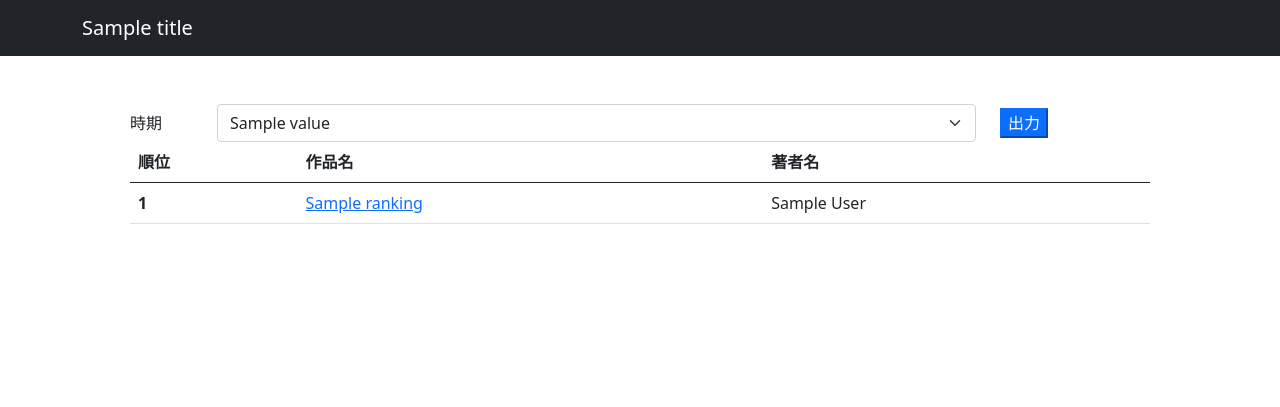
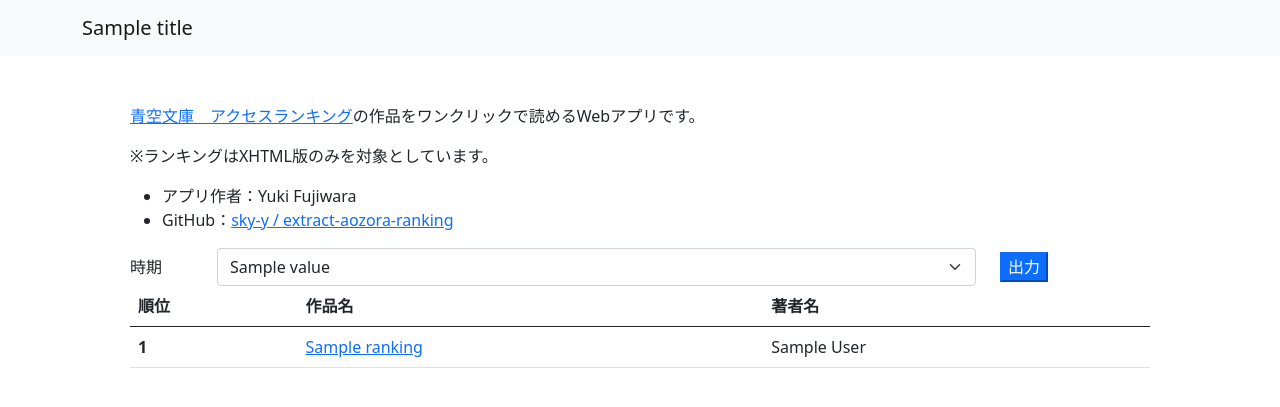
Before and after one commit to sky-y/extract-aozora-ranking, a Flask app: template extract-aozora-ranking/templates/index.html in a window 1280 px wide. Shown: the top 407 px of the page. Run offline with Flask 2, Linux system fonts and the light colour scheme; the template is opened without the code that fills it: most values are stand-ins (such as "Sample title", 1, 10 or a date in 2020); some libraries are stand-ins or nearby versions.

Commit message:
[fix] HTMLを修正

```diff
--- a/extract-aozora-ranking/app.py
+++ b/extract-aozora-ranking/app.py
@@ -15,7 +15,7 @@ def get_dic_dates(df):
 
 @app.route('/', methods=['GET', 'POST'])
 def index():
-    title = "青空文庫のランキングを抽出するやつ"
+    title = "青空イッパツ"
 
     # ランキングのリンク一覧をDataFrameにする
     df = extract_ranking_links_as_data_frame()
--- a/extract-aozora-ranking/templates/index.html
+++ b/extract-aozora-ranking/templates/index.html
@@ -1,5 +1,15 @@
 {% extends "layout.html" %}
 {% block content %}
+
+<p><a href="https://www.aozora.gr.jp/access_ranking/">青空文庫　アクセスランキング</a>の作品をワンクリックで読めるWebアプリです。</p>
+<p>※ランキングはXHTML版のみを対象としています。</p>
+<p></p>
+<ul>
+  <li>アプリ作者：Yuki Fujiwara</li>
+  <li>GitHub：<a href="https://github.com/sky-y/extract-aozora-ranking">sky-y
+    /
+    extract-aozora-ranking</a></li>
+</ul>
 
 <form action="/" method="POST" enctype="multipart/form-data">
     <div class="row d-flex align-items-center">
@@ -35,22 +45,6 @@
             <td>{{r.author}}</td>
         </tr>
         {% endfor %}
-
-    <!-- <tr>
-        <th scope="row">1</th>
-        <td><a href="https://www.aozora.gr.jp/cards/000081/files/45630_23908.html">〔雨ニモマケズ〕</a></td>
-        <td><a href="https://www.aozora.gr.jp/index_pages/person81.html">宮沢賢治</a></td>
-      </tr>
-      <tr>
-        <th scope="row">2</th>
-        <td><a href="https://www.aozora.gr.jp/cards/000148/files/773_14560.html">こころ</a></td>
-        <td><a href="https://www.aozora.gr.jp/index_pages/person148.html">夏目漱石</a></td>
-      </tr>
-      <tr>
-        <th scope="row">3</th>
-        <td><a href="https://www.aozora.gr.jp/cards/000081/files/46268_23911.html">星めぐりの歌</a></td>
-        <td><a href="https://www.aozora.gr.jp/index_pages/person81.html">宮沢賢治</a></td>
-      </tr> -->
     </tbody>
   </table>
 {% endblock %}
--- a/extract-aozora-ranking/templates/layout.html
+++ b/extract-aozora-ranking/templates/layout.html
@@ -13,7 +13,7 @@
     </head>
     <body>
         <!-- Responsive navbar-->
-        <nav class="navbar navbar-expand-lg navbar-dark bg-dark">
+        <nav class="navbar navbar-expand-lg navbar-light bg-light">
             <div class="container">
                 <a class="navbar-brand" href="#">{{ title }}</a>
                 <button class="navbar-toggler" type="button" data-bs-toggle="collapse" data-bs-target="#navbarSupportedContent" aria-controls="navbarSupportedContent" aria-expanded="false" aria-label="Toggle navigation"><span class="navbar-toggler-icon"></span></button>
```
